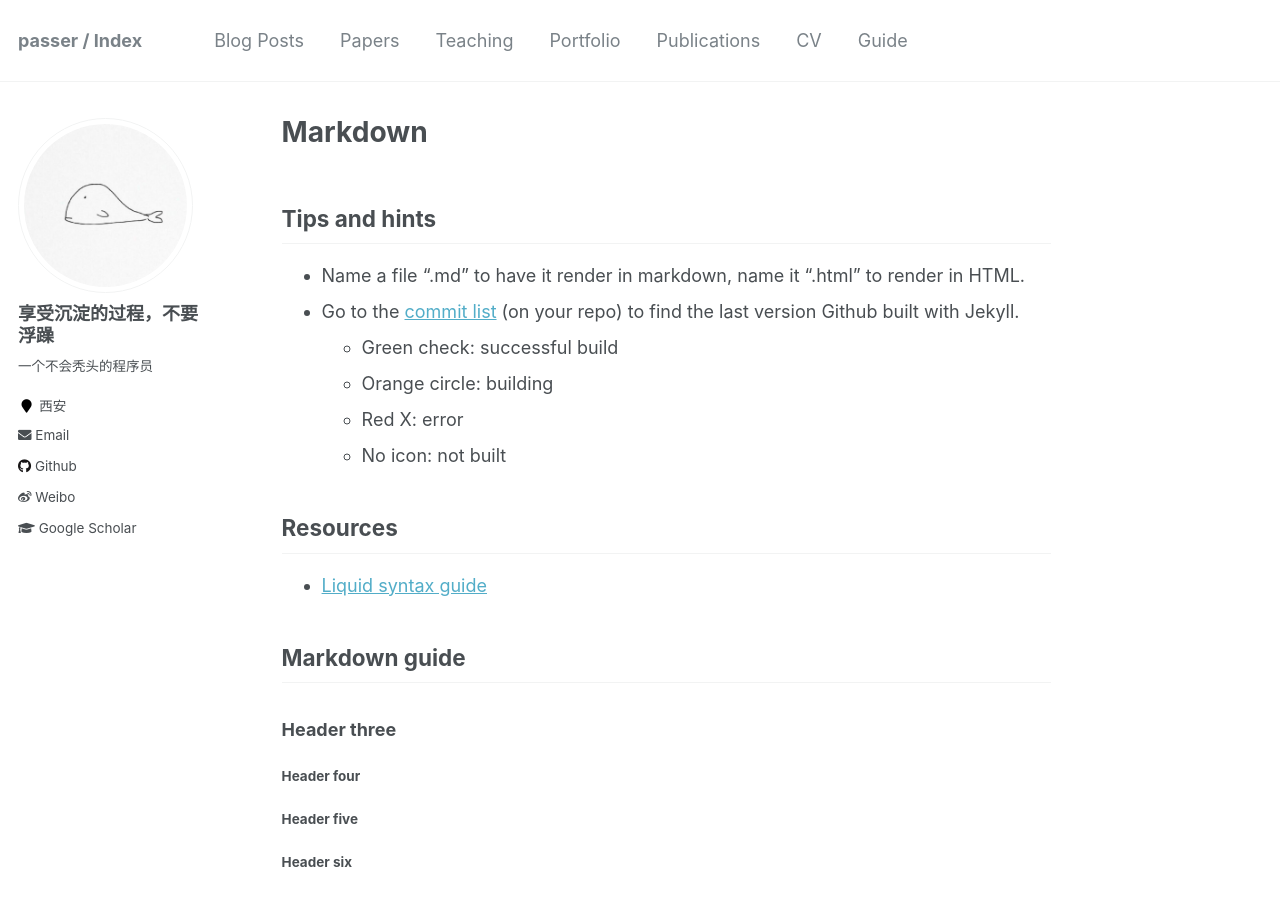
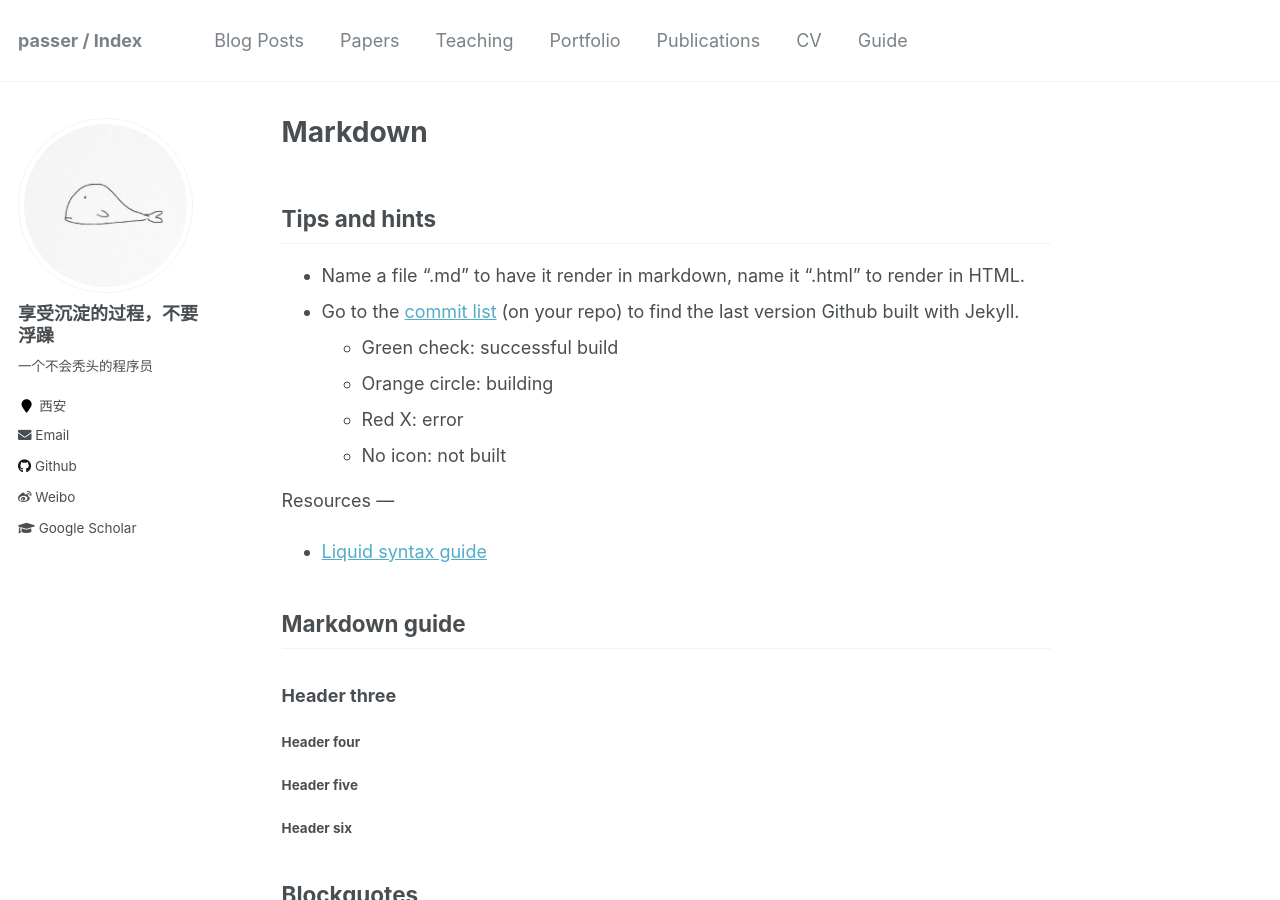
Before and after one commit to icankeep/icankeep.github.io, a Jekyll site: the page built from _pages/markdown.md, in a window 1280 px wide and 900 px high. Built offline with Jekyll 4.4.1, drawn with Linux system fonts in a browser that asks for light colours.

Commit message:
delete something

```diff
--- a/_pages/markdown.md
+++ b/_pages/markdown.md
@@ -7,8 +7,8 @@ redirect_from:
   - /markdown.html
 ---
 
-## Tips and hints
-
+Tips and hints
+---
 * Name a file ".md" to have it render in markdown, name it ".html" to render in HTML.
 * Go to the [commit list](https://github.com/academicpages/academicpages.github.io/commits/master) (on your repo) to find the last version Github built with Jekyll.
   * Green check: successful build
@@ -16,7 +16,8 @@ redirect_from:
   * Red X: error
   * No icon: not built
 
-## Resources
+ Resources
+ ---
  * [Liquid syntax guide](https://shopify.github.io/liquid/tags/control-flow/)
 
 ## Markdown guide
```
